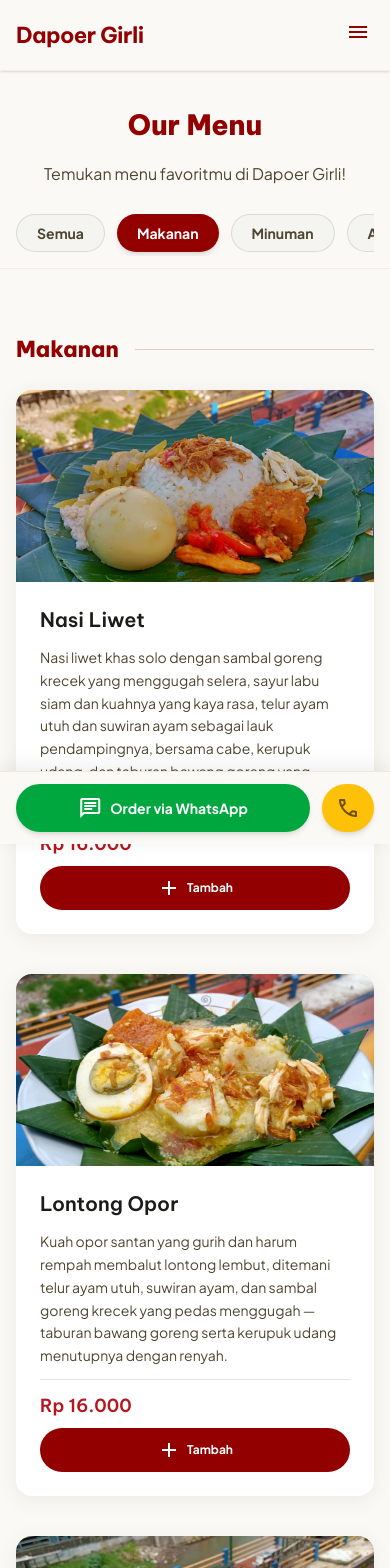
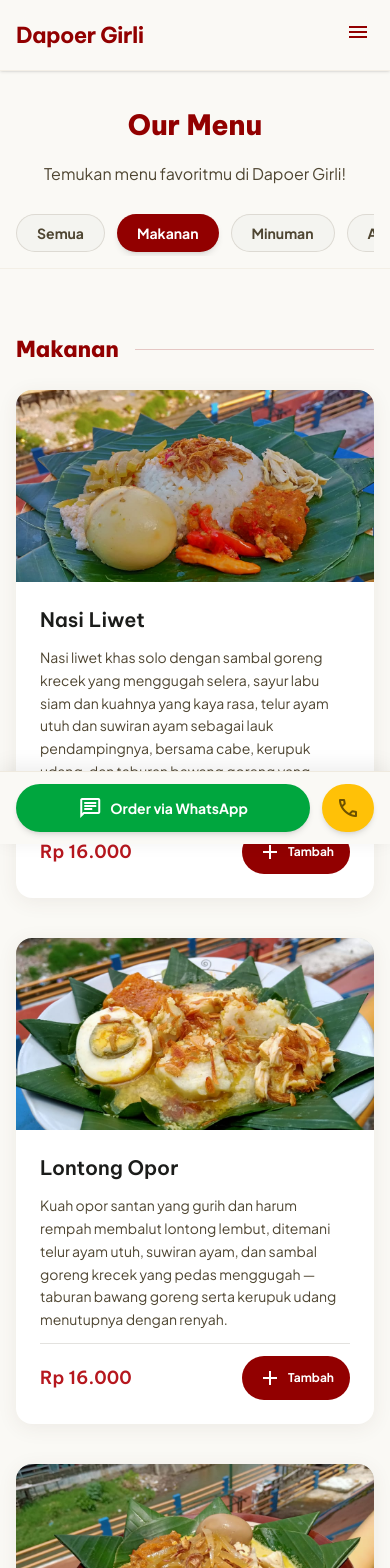
Before and after one commit to khamalfadloli/website-dg, a Next.js app: page /menu in a window 390 px wide. Shown: the top 1568 px of the page. Built offline with nearby package versions, Linux system fonts and the light colour scheme.

Commit message:
Inline price and Tambah button on card footer (mobile)

```diff
--- a/src/app/menu/page.tsx
+++ b/src/app/menu/page.tsx
@@ -202,7 +202,7 @@ export default function MenuPage() {
                         <p className="font-body text-sm text-on-surface-variant flex-grow leading-relaxed">
                           {item.description}
                         </p>
-                        <div className="flex flex-col sm:flex-row sm:justify-between sm:items-center gap-2 mt-auto pt-3 border-t border-surface-container-highest">
+                        <div className="flex items-center justify-between gap-2 mt-auto pt-3 border-t border-surface-container-highest">
                           <span className="font-headline text-lg font-semibold text-secondary">
                             Rp {item.price.toLocaleString("id-ID")}
                           </span>
--- a/src/app/page.tsx
+++ b/src/app/page.tsx
@@ -182,7 +182,7 @@ export default function HomePage() {
                   <p className="font-body text-base text-on-surface-variant line-clamp-2 leading-relaxed">
                     {item.description}
                   </p>
-                  <div className="flex flex-col sm:flex-row sm:justify-between sm:items-center gap-2 pt-3 border-t border-surface-variant">
+                  <div className="flex items-center justify-between gap-2 pt-3 border-t border-surface-variant">
                     <span className="font-body text-base font-bold text-secondary">
                       Rp {item.price.toLocaleString("id-ID")}
                     </span>
```
